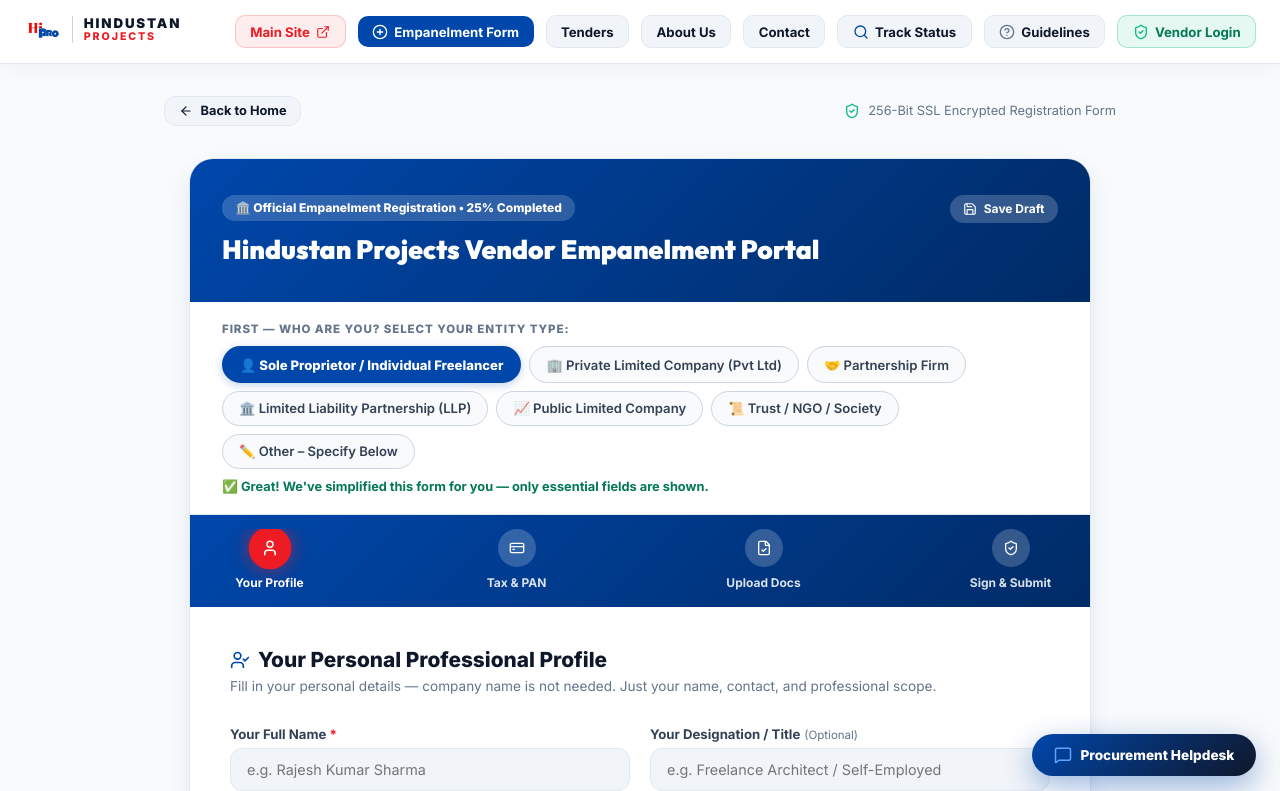
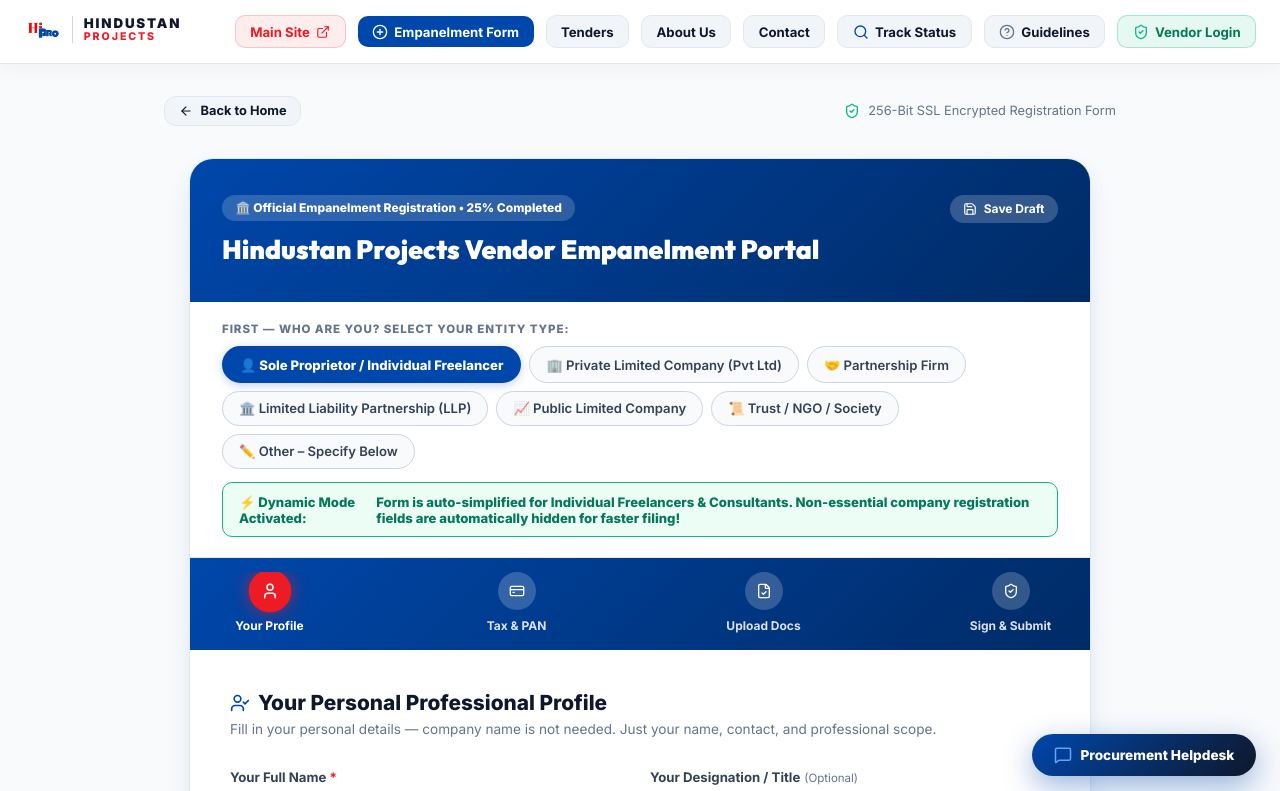
Before and after one commit to hindustan-groups/Empanelment-Portal, a React (Vite) app: page /apply in a window 1280 px wide. Shown: the top 791 px of the page. Built offline with nearby package versions, Linux system fonts and the light colour scheme.

Commit message:
feat(form): add visual Dynamic Mode badges for Sole Proprietor vs Corporate entity auto-adaptation in EmpanelmentForm.jsx

```diff
--- a/src/components/EmpanelmentForm.jsx
+++ b/src/components/EmpanelmentForm.jsx
@@ -650,12 +650,14 @@ export default function EmpanelmentForm({ category, onFormSubmit }) {
           {errors.otherEntityType && <span className="error-text">{errors.otherEntityType}</span>}
 
           {isSoleProp ? (
-            <div style={{ marginTop: '0.65rem', fontSize: '0.8rem', fontWeight: 700, color: '#047857', display: 'flex', alignItems: 'center', gap: '0.4rem' }}>
-              ✅ Great! We've simplified this form for you — only essential fields are shown.
+            <div style={{ marginTop: '0.85rem', padding: '0.65rem 1rem', borderRadius: 10, background: '#ECFDF5', border: '1.5px solid #10B981', fontSize: '0.82rem', fontWeight: 800, color: '#047857', display: 'flex', alignItems: 'center', gap: '0.5rem' }}>
+              <span>⚡ Dynamic Mode Activated:</span>
+              <span>Form is auto-simplified for Individual Freelancers & Consultants. Non-essential company registration fields are automatically hidden for faster filing!</span>
             </div>
           ) : formData.entityType ? (
-            <div style={{ marginTop: '0.65rem', fontSize: '0.8rem', fontWeight: 700, color: '#0047AB', display: 'flex', alignItems: 'center', gap: '0.4rem' }}>
-              🏢 Full corporate empanelment form with all company credential fields will be shown.
+            <div style={{ marginTop: '0.85rem', padding: '0.65rem 1rem', borderRadius: 10, background: '#EFF6FF', border: '1.5px solid #3B82F6', fontSize: '0.82rem', fontWeight: 800, color: '#1E40AF', display: 'flex', alignItems: 'center', gap: '0.5rem' }}>
+              <span>🏢 Corporate Entity Mode Activated:</span>
+              <span>Full corporate credential fields enabled (Firm Name, CIN/COA No, Owner/Director details, and Technical Manpower Count).</span>
             </div>
           ) : null}
         </div>
```
